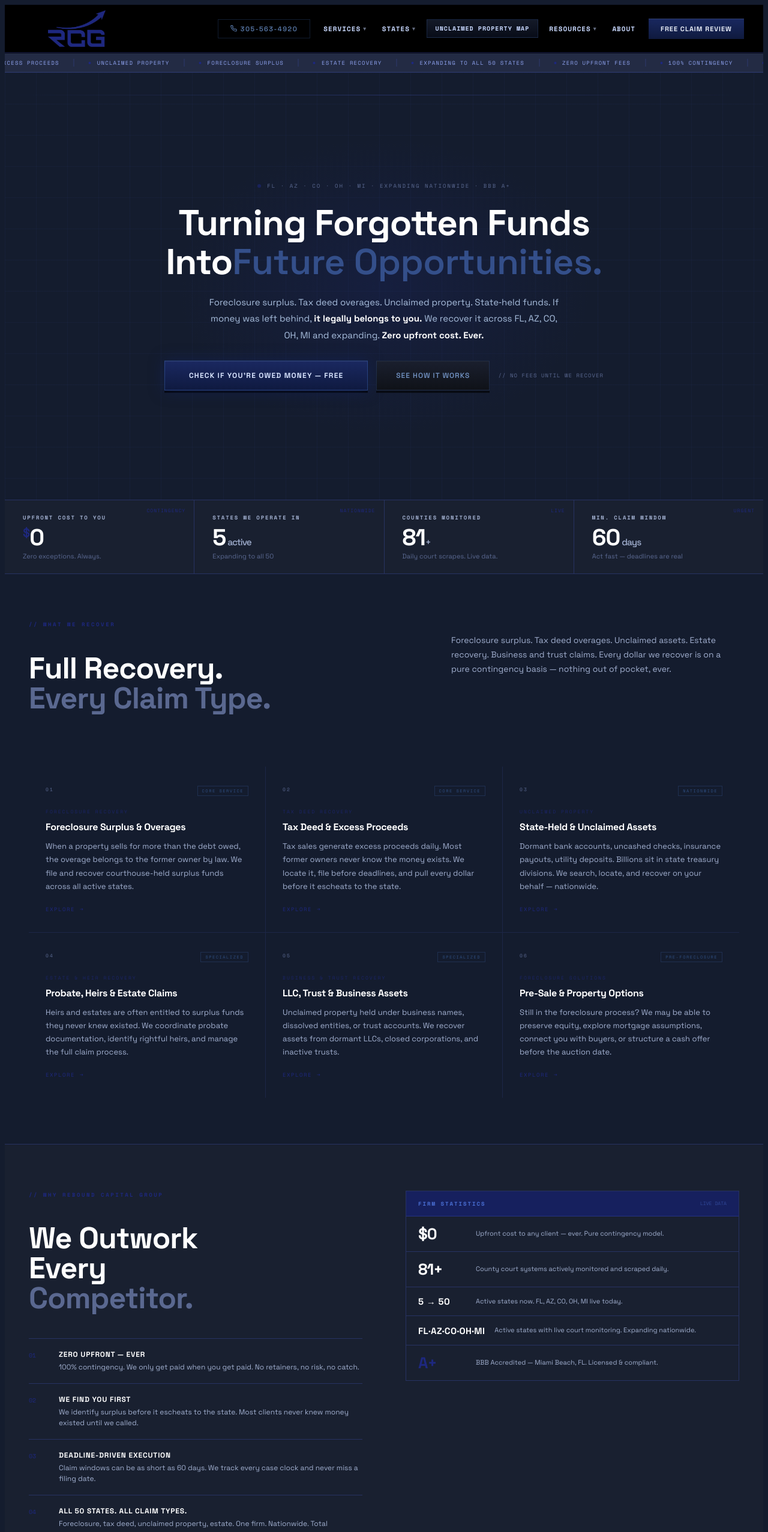
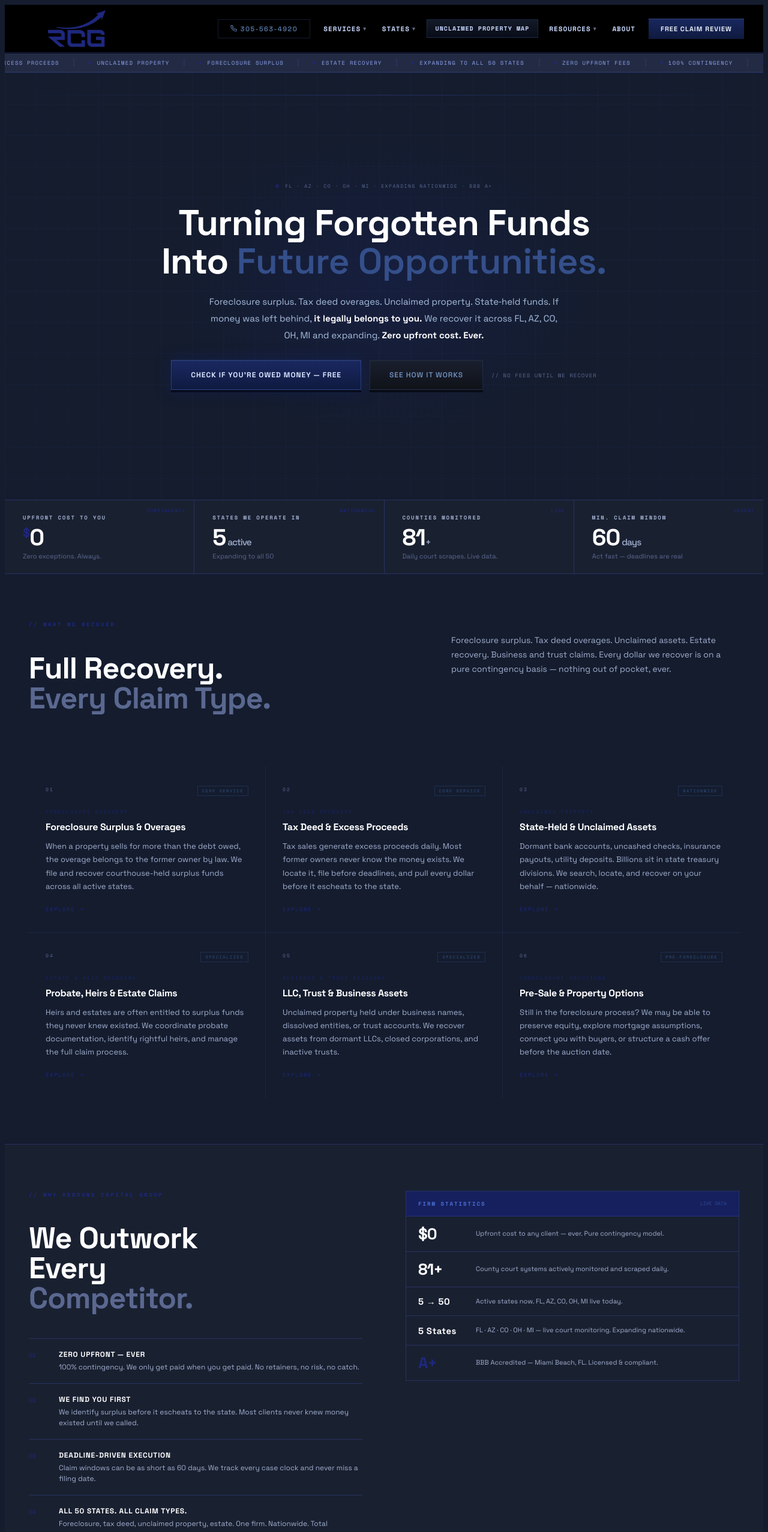
Before and after one commit to ReboundCapitalGroup/rcg-website, a Next.js app: page / in a window 1280 px wide. Shown: the top 2554 px of the page at 60% size. Built offline with nearby package versions, Linux system fonts and the light colour scheme.

Commit message:
v45 mobile fixes

```diff
--- a/src/app/page.tsx
+++ b/src/app/page.tsx
@@ -22,7 +22,7 @@ const firmStats = [
   { val:'$0', desc:'Upfront cost to any client — ever. Pure contingency model.' },
   { val:'81+', desc:'County court systems actively monitored and scraped daily.' },
   { val:'5 → 50', desc:'Active states now. FL, AZ, CO, OH, MI live today.', small: true },
-  { val:'FL·AZ·CO·OH·MI', desc:'Active states with live court monitoring. Expanding nationwide.', small: true },
+  { val:'5 States', desc:'FL · AZ · CO · OH · MI — live court monitoring. Expanding nationwide.', small: true },
   { val:'A+', desc:'BBB Accredited — Miami Beach, FL. Licensed & compliant.', blue: true },
 ]
 
@@ -60,14 +60,14 @@ export default function Home() {
           {/* Badge */}
           <div style={{ display:'flex', alignItems:'center', justifyContent:'center', gap:'10px', marginBottom:'24px', flexWrap:'wrap' }}>
             <span className="pulse-animate" style={{ width:'6px', height:'6px', borderRadius:'50%', background:'#1E287F', display:'inline-block', flexShrink:0 }} />
-            <span style={{ fontFamily:"'Space Mono',monospace", fontSize:'9px', letterSpacing:'2px', textTransform:'uppercase', color:'#5a6890' }}>FL · AZ · CO · OH · MI · Expanding Nationwide · BBB A+</span>
+            <span style={{ fontFamily:"'Space Mono',monospace", fontSize:'8px', letterSpacing:'1.5px', textTransform:'uppercase', color:'#5a6890', whiteSpace:'nowrap' as const }}>FL · AZ · CO · OH · MI · Expanding Nationwide · BBB A+</span>
           </div>
 
           {/* Headline — two clean lines */}
           <h1 style={{ fontFamily:"'Space Grotesk',sans-serif", fontWeight:700, fontSize:'clamp(28px,5vw,60px)', lineHeight:1.08, color:'#fff', letterSpacing:'clamp(-1px,-0.15em,-2px)', margin:'0 0 20px', textAlign:'center' }}>
             Turning <span style={{ color:'#ffffff' }}>Forgotten Funds</span>
             <br />
-            Into<span className="mobile-break"> </span><span style={{ color:'#344f8a', letterSpacing:'-0.5px', fontWeight:600, whiteSpace:'nowrap' as const }}>Future Opportunities.</span>
+            <span style={{ whiteSpace:'nowrap' as const }}>Into <span style={{ color:'#344f8a', letterSpacing:'-0.5px', fontWeight:600 }}>Future Opportunities.</span></span>
           </h1>
 
           {/* Subtext — 3 clean lines matching notepad layout */}
@@ -77,7 +77,7 @@ export default function Home() {
 
           {/* CTAs */}
           <div style={{ display:'flex', alignItems:'center', justifyContent:'center', gap:'14px', flexWrap:'wrap' }}>
-            <Link href="/contact" className="btn-primary" style={{ background:'linear-gradient(180deg,#1a2860 0%,#0f1a40 100%)', border:'1px solid rgba(74,127,212,0.35)', boxShadow:'0 0 24px rgba(20,35,100,0.5), 0 4px 0 rgba(0,0,0,0.7), inset 0 1px 0 rgba(255,255,255,0.07)', letterSpacing:'1.2px', padding:'16px 40px' }}>Check If You&apos;re Owed Money — Free</Link>
+            <Link href="/contact" className="btn-primary hero-cta-main" style={{ background:'linear-gradient(180deg,#1a2860 0%,#0f1a40 100%)', border:'1px solid rgba(74,127,212,0.35)', boxShadow:'0 0 24px rgba(20,35,100,0.5), 0 4px 0 rgba(0,0,0,0.7), inset 0 1px 0 rgba(255,255,255,0.07)', letterSpacing:'1px', padding:'16px 32px', whiteSpace:'nowrap' as const }}>Check If You&apos;re Owed Money — Free</Link>
             <Link href="/resources/how-it-works" className="btn-secondary" style={{ background:'linear-gradient(180deg,#1a1f2e 0%,#0f1218 100%)', border:'1px solid rgba(74,127,212,0.2)', color:'#7090c0', boxShadow:'0 4px 0 rgba(0,0,0,0.6), inset 0 1px 0 rgba(255,255,255,0.04)', letterSpacing:'1px', padding:'16px 32px' }}>See How It Works</Link>
             <span style={{ fontFamily:"'Space Mono',monospace", fontSize:'9px', letterSpacing:'1px', textTransform:'uppercase', color:'#5a6890' }}>// No fees until we recover</span>
           </div>
@@ -159,7 +159,7 @@ export default function Home() {
       <div style={{ padding:'80px 40px', maxWidth:'1200px', margin:'0 auto' }}>
         <span className="section-tag">// coverage</span>
         <h2 style={{ fontFamily:"'Space Grotesk',sans-serif", fontWeight:700, fontSize:'clamp(24px,4vw,50px)', color:'#fff', letterSpacing:'-1px', lineHeight:1.0 }}>
-          Coming to All 50 States.<br /><span style={{ color:'var(--dim)' }}>FL · AZ · CO · OH · MI Active Now</span>
+          Coming to All 50 States.<br /><span style={{ color:'var(--dim)', whiteSpace:'nowrap' as const }}>FL · AZ · CO · OH · MI Active Now</span>
         </h2>
         <p style={{ fontSize:'14px', color:'var(--mid)', lineHeight:1.7, marginTop:'12px', maxWidth:'480px' }}>Currently active in Florida, Arizona, Colorado, Ohio, and Michigan with live court monitoring. Expanding to all 50 states.</p>
         <div className="states-grid">
```
